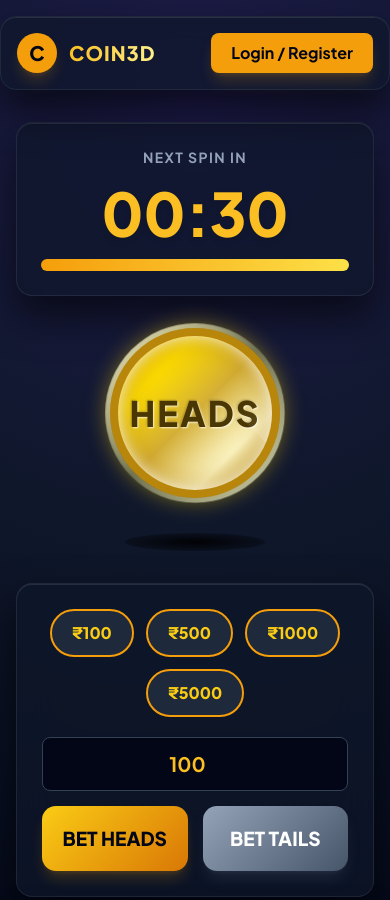
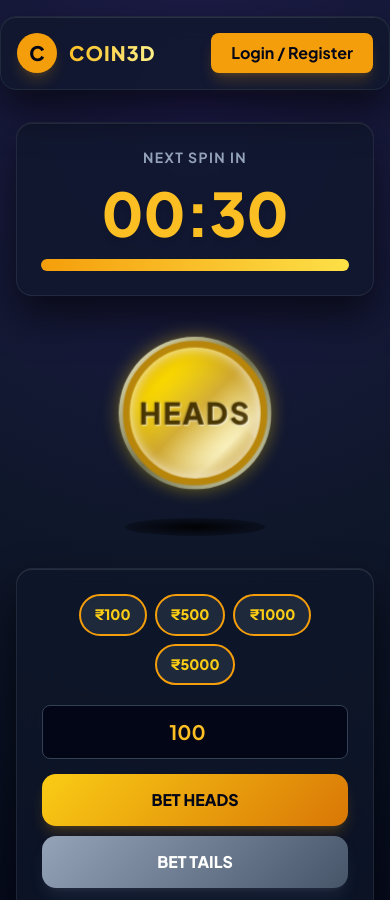
Before and after one commit to sam09767/head-tail, a website: page public/index.html in a window 390 px wide. Shown: the top 900 px of the page. Drawn offline with nearby package versions, Linux system fonts and the light colour scheme; no server answers.

Commit message:
Update style.css

```diff
--- a/public/style.css
+++ b/public/style.css
@@ -37,7 +37,7 @@ body {
     transition: transform 3s cubic-bezier(0.15, 0.85, 0.35, 1.2);
 }
 
-/* NEW: Realistic Shiny Coin Faces */
+/* Realistic Shiny Coin Faces */
 .coin-face {
     position: absolute;
     width: 100%;
@@ -50,7 +50,7 @@ body {
     font-size: 2.2rem;
     font-weight: 900;
     letter-spacing: 2px;
-    overflow: hidden; /* Needed to keep shine animation inside the circle */
+    overflow: hidden;
 }
 
 /* Shiny Gold (HEADS) */
@@ -86,7 +86,7 @@ body {
 @keyframes shineEffect {
     0% { left: -150%; }
     40% { left: 150%; }
-    100% { left: 150%; } /* Pauses slightly before shining again */
+    100% { left: 150%; }
 }
 
 /* Outer Edge Illusion */
@@ -140,7 +140,17 @@ body {
 ::-webkit-scrollbar-thumb { background: #334155; border-radius: 10px; }
 ::-webkit-scrollbar-thumb:hover { background: #475569; }
 
-/* Status Text Colors */
+/* Status Text Colors & Tables */
 .status-success { color: #34d399; font-weight: 700; }
 .status-pending { color: #fbbf24; font-weight: 700; }
 .status-failed { color: #f87171; font-weight: 700; }
+.history-table th, .history-table td { border-bottom: 1px solid rgba(255, 255, 255, 0.1); padding: 8px; }
+
+/* Mobile Responsiveness Fixes */
+@media (max-width: 640px) {
+    .chips-container { gap: 8px; }
+    .chip-btn { padding: 8px 14px; font-size: 0.9rem; }
+    .action-buttons { flex-direction: column; gap: 10px; }
+    .action-buttons button { padding: 14px; font-size: 1rem; }
+    .coin-container { transform: scale(0.85); margin-bottom: -15px; }
+}
```
